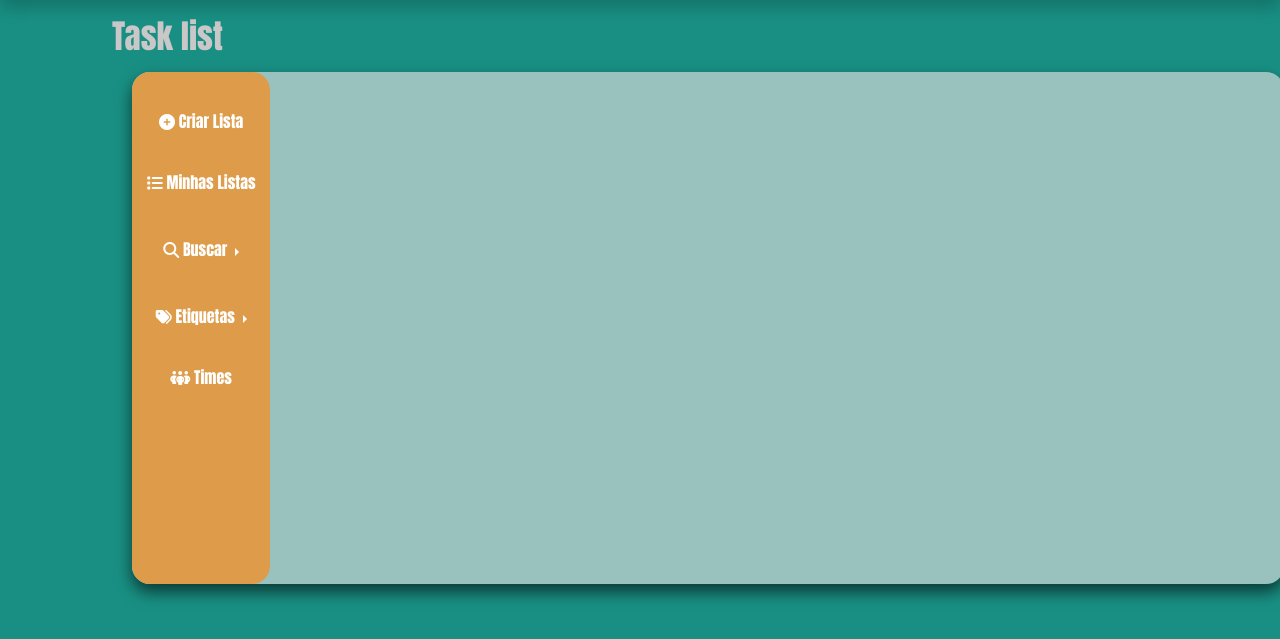
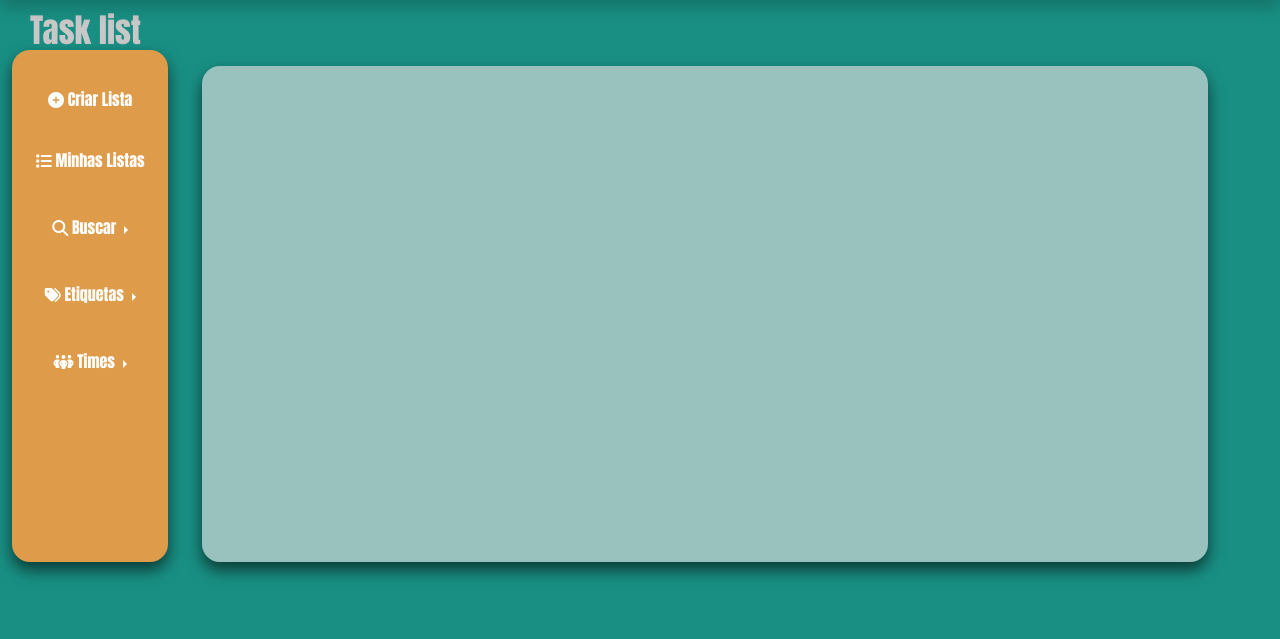
Before and after one commit to AdemarLira/to-do-list, a PHP site: page / in a window 1280 px wide. Shown: the part 56-695 px from the top of the page. Run offline with PHP 8.4, Linux system fonts and the light colour scheme; some libraries are stand-ins or nearby versions.

Commit message:
estilizacao da pagina principal

```diff
--- a/index.php
+++ b/index.php
@@ -10,6 +10,7 @@
   <link href="https://cdnjs.cloudflare.com/ajax/libs/bootstrap-datepicker/1.9.0/css/bootstrap-datepicker.min.css" rel="stylesheet">
   <link href="style1.css" rel="stylesheet">
 </head>
+
 <body>
   <nav class="navbar navbar-expand-lg custom-navbar-bg">
     <div class="container-fluid">
@@ -24,7 +25,7 @@
             <a class="nav-link" aria-current="page" onclick="homePage()" href="#">Início</a>
           </li>
           <li class="nav-item">
-            <a class="nav-link" onclick = "mostrarModelos()" href="#">Modelos</a>
+            <a class="nav-link" onclick="mostrarModelos()" href="#">Modelos</a>
           </li>
           <li class="nav-item">
             <button class="nav-link btn btn-link" onclick="abrirCalendario()">Calendário</button>
@@ -36,7 +37,6 @@
             <span class="visually-hidden">Toggle Dropstart</span>
           </button>
           <ul class="dropdown-menu">
-            <!-- Dropdown menu links -->
           </ul>
           <button type="button" class="btn btn-secondary custom-dropdawn">
             Logado
@@ -45,13 +45,12 @@
       </div>
   </nav>
 
-<div class="container mt-3">
   <h3> Task list</h3>
-  <div class="navegacao-principal">
+  <div class="container custom-container">
+    <div class="navegacao-lateral">
       <!-- Botoes de Ações -->
-    <div class="navegacao-lateral">
       <div class="btn-group-vertical" role="group" aria-label="Vertical button group">
-        <button type="button" class="btn btn-primary custom-dropdown-btn" onclick="()"><i class="fa-solid fa-circle-plus"></i> Criar Lista</button><br>
+        <button type="button" class="btn btn-primary custom-dropdown-btn"><i class="fa-solid fa-circle-plus"></i> Criar Lista</button><br>
         <button type="button" class="btn btn-primary custom-dropdown-btn"><i class="fa-solid fa-list"></i> Minhas Listas</button>
         <div class="btn-group dropend" role="group">
           <button type="button" class="btn btn-primary custom-dropdown-btn dropdown-toggle" data-bs-toggle="dropdown" aria-expanded="false"><i class="fa-solid fa-magnifying-glass"></i>
@@ -74,12 +73,20 @@
             <li><a class="dropdown-item" href="#">Metas</a></li>
           </ul>
         </div>
-        <br>
-      <button type="button" class="btn btn-primary custom-dropdown-btn"><i class="fa-solid fa-people-group"></i> Times</button>
+        <div class="btn-group dropend" role="group">
+          <button type="button" class="btn btn-primary custom-dropdown-btn dropdown-toggle" data-bs-toggle="dropdown" aria-expanded="false">
+            <i class="fa-solid fa-people-group"></i> Times
+          </button>
+          <ul class="dropdown-menu">
+            <li><a class="dropdown-item" href="#" onclick="adicionarTime()"><i class="fa-solid fa-circle-plus"></i> Adicionar time</a></li>
+          </ul>
+        </div>
       </div>
     </div>
 
-    <!-- conteudo da funçcao mostrarModelos -->
+    <div class="navegacao-principal">
+      <!-- conteudo da funcao mostrarModelos -->
+      <div class="conteiner-central">
         <div class="content-principal">
           <div id="carouselExample" class="carousel slide">
             <div class="carousel-inner">
@@ -104,6 +111,7 @@
               <span class="carousel-control-next-icon" aria-hidden="true"></span>
               <span class="visually-hidden">Next</span>
             </button>
+          </div>
         </div>
       </div>
     </div>
@@ -134,11 +142,13 @@
 
   <script>
     function homePage() {
-      document.querySelector('.content-principal').style.display = 'none';
+      document.querySelector('.conteiner-central').style.display = 'none';
     }
+
     function mostrarModelos() {
-      document.querySelector('.content-principal').style.display = 'block';
+      document.querySelector('.conteiner-central').style.display = 'block';
     }
+
     function abrirCalendario() {
       $('#calendarModal').modal('show');
     }
--- a/style1.css
+++ b/style1.css
@@ -1,9 +1,38 @@
 body{
     background-color: rgb(25, 143, 131);
  }
- .content-principal {
+ .conteiner-central{
      width: 100%;
      display: none;
+ }
+ .navegacao-lateral{
+    display: flex;
+    flex-direction: column;
+    background-color: rgb(222, 156, 75);
+    box-shadow: 0px 8px 16px 0px rgba(0,0,0,0.6);
+    width: 12%;
+    height: 32rem;
+    margin-top: 0px;
+    margin-left: 0px;
+    border-radius: 18px;
+    flex: 0 0 25%;
+    max-width: 14%;
+ }
+ .navegacao-principal{
+     display:flex;
+     background-color: rgba(223, 223, 223, 0.649);
+     box-shadow: 0px 8px 16px 0px rgba(0,0,0,0.6);
+     border-radius: 18px;
+     width: 100%;
+     margin-top: 16px;
+     margin-left: 34px;
+     margin-right: -80px;
+ }
+ .custom-container{
+    display: flex;
+    margin-left: 0%;
+    margin-right: 0%;
+    width: 200rem;
  }
  .custom-navbar-bg{
      background-color: rgb(246, 164, 62);
@@ -31,28 +60,6 @@ body{
      margin-left: 30px;
      margin-bottom: 0px;
      color: rgb(201, 199, 199);
- }
-
- .navegacao-lateral{
-     display: flex;
-     flex-direction: column;
-     background-color: rgb(222, 156, 75);
-     width: 12%;
-     height: 32rem;
-     margin-top: 0px;
-     margin-left: 0px;
-     border-radius: 18px;
- }
- .navegacao-principal{
-     display:flex;
-     flex-direction:row;
-     background-color: rgba(223, 223, 223, 0.649);
-     border-radius: 18px;
-     box-shadow: 0px 8px 16px 0px rgba(0,0,0,0.6);
-     height:32rem;
-     width: 72rem;
-     margin-top: 16px;
-     margin-left: 50px;
  }
 
  .custom-offcanvas-bg{
```
Lines whose indentation alone changed are shown as unchanged.
